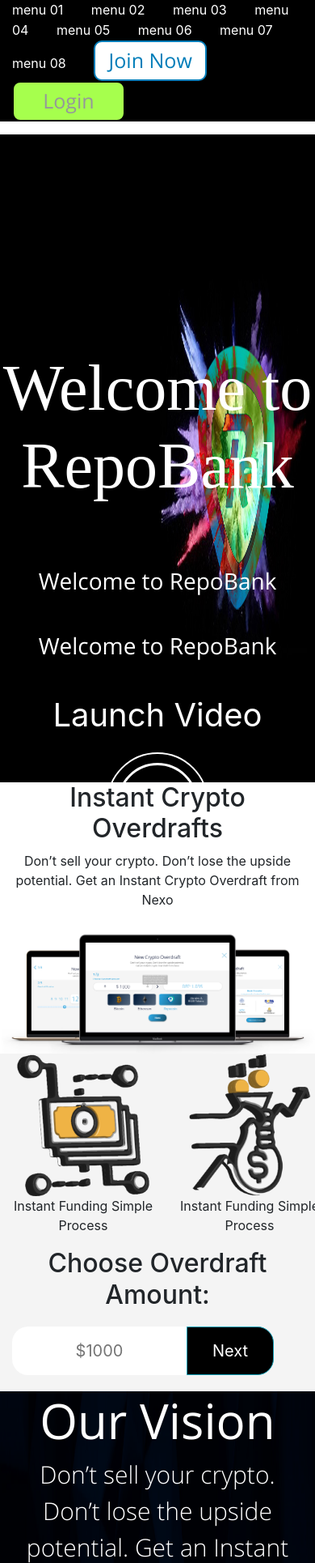
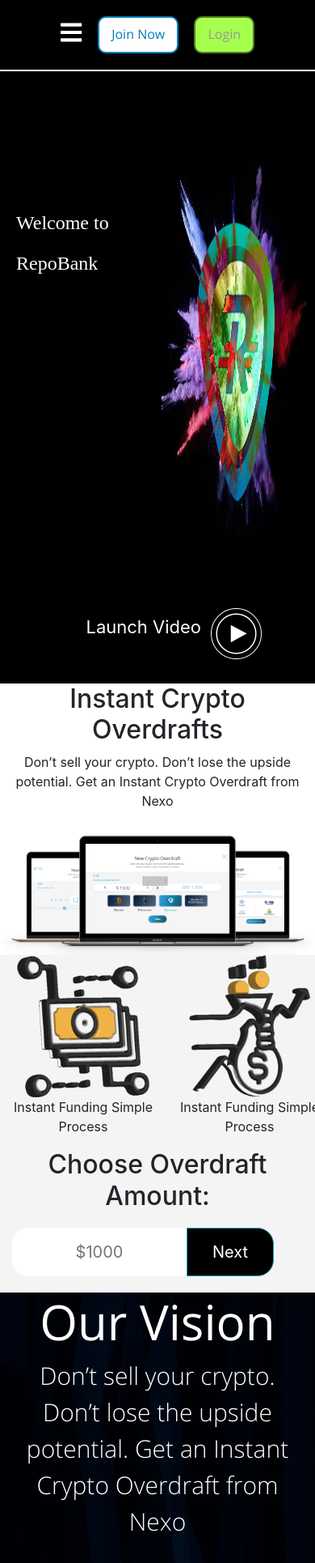
Before and after one commit to 11September/repo-bank-markup, a PHP site: page / in a window 390 px wide; the page is wider, and only the part inside the window is pictured. Shown: the top 1930 px of that part at 81% size. Run offline with PHP 8.4, Linux system fonts and the light colour scheme; some libraries are stand-ins or nearby versions; some web fonts are replaced.

Commit message:
Add header section + adaptive

```diff
--- a/css/style.css
+++ b/css/style.css
@@ -24,27 +24,89 @@
     src: url(../fonts/OpenSans-Light.ttf);
 }
 
+.header-wrapper{
+    background: black;
+    border-bottom: 2px solid white;
+    width: 100%;
+    position: fixed;
+    z-index: 4;
+}
 
-.menu-ul li{
- background: black;
-    color: #ffffff;
-    display: inline;
-    padding: 0;
-    margin-right: 30px;
-    line-height: 25px;
+.header-body  .menu-part{
+    width: 83%;
+}
 
+.header-body  .buttons-block{
+    width: 17%;
+}
 
+.launch-video{
+    display: flex;
+    align-items: center;
+    margin-right: 35px;
+    justify-content: flex-end;
+    position: absolute;
+    bottom: 30px;
+    right: 0;
+}
+
+.header-body{
+    display: flex;
+    font-family: OpenSans-Regular;
+    padding-left: 50px;
+    padding-right: 50px;
+    padding-top: 20px;
+    padding-bottom: 20px;
+}
+
+.buttons-block{
+    text-align: right;
+}
+
+.menu-list .menu-item .link{
+    font-size: 25px;
+    color: white;
+    margin-left: 80px;
+    padding: 2px 8px;
+    text-decoration: none;
+}
+
+.menu-list .menu-item .link:hover{
+    box-shadow: 0px 0px 0px 2px white;
+    border-radius: 10px;
+
+}
+
+.menu-list .menu-item:first-child .link{
+    margin-left: 0;
+}
+
+.mobile-btn{
+    display: none;
+}
+
+.menu-part{
+    text-align: center;
+}
+
+.mobile-btn{
+    cursor: pointer;
+}
+
+.menu-list{
+    display: flex;
+    align-items: center;
+    height: 100%;
 }
 
 .btn-join{
     color: #007DB9;
     background: white;
     border-radius: 10px;
-    width: 140px;
     text-align: center;
     display: inline-block;
-    height: 50px;
-   border: 2px solid #007DB9;
+    border: 2px solid #007DB9;
+    padding: 12px 20px 15px 20px;
 }
 
 .btn-join, .btn-login{
@@ -57,13 +119,14 @@
 
 .btn-login{
     border: 2px solid black;
-    height: 50px;
     background: #A6FF4D;
     color: #95989A;
     border-radius: 10px;
-    width: 140px;
     text-align: center;
     display: inline-block;
+    padding: 12px 20px 15px 20px;
+    margin-left: 30px;
+    border: 2px solid #4F7B23;
 }
 .top-menu {
     background: black;
@@ -82,25 +145,30 @@
     background-image: url("../images/repo bg.jpg");
     background-repeat: no-repeat;
     background-size: 100% 100%;
-    height: 800px;
+    height: 100vh;
 }
 
 .text-h1-p{
     color:white;
+    margin-left: 180px;
+    text-align: left;
 }
 .text-h1 {
-    font-size: 80px;
-    font-family: OpenSans-Bold;
-    margin-top: 265px;
-}
+     font-size: 80px;
+     font-family: OpenSans-Bold;
+     margin-top: 300px;
+     text-align: left;
+ }
 .text-p{
     font-size: 28px;
     font-family: OpenSans-Regular;
     line-height: 80px;
+    text-align: left;
 }
 .Launch-p{
     font-size: 40px;
     color:white;
+    margin-right: 20px;
 }
 
 .h2-text, .description-p{
@@ -260,3 +328,241 @@ button .btn, button .btn-lg{
     color: white;
     border-radius: 32px;
 }
+
+@media (max-width: 1700px){
+
+    .menu-list .menu-item .link{
+        font-size: 22px;
+        color: white;
+        margin-left: 50px;
+    }
+
+    .btn-join, .btn-login {
+        font-size: 20px;
+        text-decoration: none;
+    }
+
+    .btn-join:hover, .btn-login:hover{
+        text-decoration: none;
+    }
+
+    .btn-login:hover{
+        color: #535455;
+    }
+
+    .btn-login {
+        margin-left: 15px;
+    }
+
+    .header-body  .menu-part{
+        width: 80%;
+    }
+
+    .header-body  .buttons-block{
+        width: 20%;
+    }
+
+    .text-h1 {
+        font-size: 65px;
+    }
+
+    .text-p{
+        font-size: 22px;
+    }
+}
+
+@media (max-width: 1500px){
+
+    .menu-list .menu-item .link{
+        font-size: 20px;
+        color: white;
+        margin-left: 50px;
+    }
+
+    .btn-login {
+        margin-left: 15px;
+    }
+}
+
+@media (max-width: 1400px){
+
+    .menu-list .menu-item .link{
+        font-size: 19px;
+        color: white;
+        margin-left: 40px;
+    }
+
+    .btn-login {
+        margin-left: 15px;
+    }
+}
+
+@media (max-width: 1300px){
+
+    .menu-list .menu-item .link{
+        font-size: 18px;
+        color: white;
+        margin-left: 30px;
+    }
+
+    .text-h1 {
+        margin-top: 250px;
+    }
+
+    .btn-join, .btn-login {
+        font-size: 16px;
+        padding: 8px 15px 10px 15px;
+    }
+
+    .btn-login {
+        margin-left: 15px;
+    }
+
+    .text-h1-p{
+        margin-left: 100px;
+    }
+
+    .Launch-p {
+        font-size: 30px;
+    }
+
+    .launch-video img{
+        width: 80%;
+    }
+}
+
+@media (max-width: 1050px){
+    .header-body {
+        padding-left: 30px;
+        padding-right: 30px;
+    }
+
+    .text-h1-p{
+        margin-left: 80px;
+    }
+
+    .menu-list .menu-item .link {
+        margin-left: 16px;
+        font-size: 16px;
+    }
+
+    .header-body  .menu-part{
+        width: 78%;
+    }
+
+    .header-body  .buttons-block{
+        width: 22%;
+    }
+
+    .fa-bars{
+        color: white;
+        font-size: 30px;
+    }
+}
+
+@media (max-width: 992px) {
+    .menu-list{
+        flex-direction: column;
+        position: relative;
+        margin-top: 60px;
+    }
+
+    .text-h1-p{
+        margin-left: 50px;
+    }
+
+    .text-h1 {
+        font-size: 45px;
+    }
+
+    .text-p{
+        font-size: 20px;
+    }
+
+    .mobile-btn{
+        display: block;
+    }
+
+    .menu-list .menu-item .link{
+        margin: 0;
+        font-size: 24px;
+    }
+
+    .header-body .menu-part {
+        width: auto;
+    }
+
+    .header-body{
+        justify-content: center;
+    }
+
+    .menu-item{
+        padding: 10px;
+        padding-left: 0;
+    }
+
+    .hider{
+        display: none;
+    }
+
+    .header-body .menu-part {
+        width: 0;
+    }
+
+    .fa-bars {
+        color: white;
+        font-size: 30px;
+        margin-top: 5px;
+    }
+
+    .mobile-btn{
+        margin-right: 20px;
+    }
+
+    .header-body .buttons-block {
+        width: auto;
+    }
+}
+
+@media (max-width: 768px) {
+    .text-p {
+        display: none;
+    }
+
+    .text-h1 {
+        font-size: 40px;
+        line-height: 100px;
+    }
+
+
+    .Launch-p {
+        font-size: 26px;
+        margin-right: 0px;
+    }
+
+    .launch-video img{
+        width: 70%;
+    }
+}
+
+@media (max-width: 480px) {
+    .text-h1 {
+        font-size: 24px;
+        line-height: 50px;
+    }
+
+    .text-h1-p{
+        margin-left: 20px;
+    }
+
+    .Launch-p {
+        font-size: 22px;
+        margin-right: 0px;
+        position: relative;
+        left: 20px;
+    }
+
+    .launch-video img{
+        width: 50%;
+    }
+}
--- a/index.html
+++ b/index.html
@@ -19,49 +19,37 @@
 
 
 
-<header class="Header-wrapper">
+<header class="header-wrapper">
+    <div class="container-fluid header-body">
+        <span class="mobile-btn">
+            <i class="fas fa-bars"></i>
+        </span>
 
-    <div class="top-menu">
+        <nav class="menu-part">
 
 
+            <ul class="menu-list hider">
+                <li class="menu-item"><a class="link" href="#overdraft">Overdrafts</a></li>
+                <li class="menu-item"><a class="link" href="#vision">Vision</a></li>
+                <li class="menu-item"><a class="link" href="#model">Model</a></li>
+                <li class="menu-item"><a class="link" href="">Card</a></li>
+                <li class="menu-item"><a class="link" href="">System</a></li>
+                <li class="menu-item"><a class="link" href="">Whitepapper</a></li>
+                <li class="menu-item"><a class="link" href="">Roadmap</a></li>
+                <li class="menu-item"><a class="link" href="">Team</a></li>
+            </ul>
+        </nav>
 
-        <div class="container">
-
-
-            <nav>
-                <ul class="menu-ul">
-
-                    <a href=""><li>menu 01</li></a>
-                    <a href=""><li>menu 02</li></a>
-                    <a href=""><li>menu 03</li></a>
-                    <a href=""><li>menu 04</li></a>
-                    <a href=""><li>menu 05</li></a>
-                    <a href=""><li>menu 06</li></a>
-                    <a href=""><li>menu 07</li></a>
-                    <a href=""><li>menu 08</li></a>
-                   <a href="#"><li> <span class="btn-join"> <p class="join-p"> Join Now</p>  </span> </li></a>
-                    <a href="#"> <li> <span class="btn-login"> <p class="join-p">Login </p> </span> </li></a>
-
-
-
-                </ul>
-
-
-            </nav>
-
-
-
-
-
+        <div class="buttons-block">
+            <a href="#" class="btn-join">Join Now</a>
+            <a href="#" class="btn-login">Login</a>
         </div>
     </div>
-
-
 </header>
 
 <section class="Repobank-wrapper">
 
-    <div class="container">
+    <div class="container-fluid">
         <div class="row">
 
 
@@ -88,7 +76,7 @@
 
 
 
-<section class="Instant-Crypto-Overdrafts">
+<section id="overdraft" class="Instant-Crypto-Overdrafts">
 
 <div class="container">
     <div class="row">
@@ -177,10 +165,7 @@
 </section>
 
 
-
-
-
-<section class="Our-vision">
+<section id="vision" class="Our-vision">
  <div class="container">
      <div class="h2-vision">
 
@@ -240,10 +225,7 @@
      </div>
 </section>
 
-
-
-
-<section class="Business-model">
+<section id="model" class="Business-model">
 <div class="container">
 
     <h2> Business Model</h2>
@@ -282,9 +264,7 @@
 <script src="https://cdnjs.cloudflare.com/ajax/libs/tether/1.4.0/js/tether.min.js"
         integrity="sha384-DztdAPBWPRXSA/3eYEEUWrWCy7G5KFbe8fFjk5JAIxUYHKkDx6Qin1DkWx51bBrb"
         crossorigin="anonymous"></script>
-
 <script src="js/fontawesome-all.min.js"></script>
-<script src="js/jquery.filterizr.min.js"></script>
 <script src="js/jquery.fancybox.min.js"></script>
 <script src="js/owl.carousel.min.js"></script>
 <script src="js/main.js"></script>
--- a/js/main.js
+++ b/js/main.js
@@ -1,10 +1,10 @@
 $(document).ready(function() {
-    $(".mobile-menu").click(function () {
-        $(".menu-block").slideToggle();
-        $(".menu-block").removeClass('hider');
+    $(".mobile-btn").click(function () {
+        $(".menu-list").slideToggle();
+        $(".menu-list").removeClass('hider');
     });
 
-    $("#menu-list li").on("click","a", function (event) {
+    $(".menu-list").on("click","a", function (event) {
 		//отменяем стандартную обработку нажатия по ссылке
 		event.preventDefault();
 
@@ -18,26 +18,4 @@ $(document).ready(function() {
 		//анимируем переход на расстояние - top за 1500 мс
 		$('body,html').animate({scrollTop: top}, 1500);
 	});
-
-    $(function() {
-        //Simple filter controls
-        $('.simplefilter li').click(function() {
-            $('.simplefilter li').removeClass('active');
-            $(this).addClass('active');
-        });
-        //Multifilter controls
-        $('.multifilter li').click(function() {
-            $(this).toggleClass('active');
-        });
-        //Shuffle control
-        $('.shuffle-btn').click(function() {
-            $('.sort-btn').removeClass('active');
-        });
-        //Sort controls
-        $('.sort-btn').click(function() {
-            $('.sort-btn').removeClass('active');
-            $(this).addClass('active');
-        });
-    });
-
 });
```
